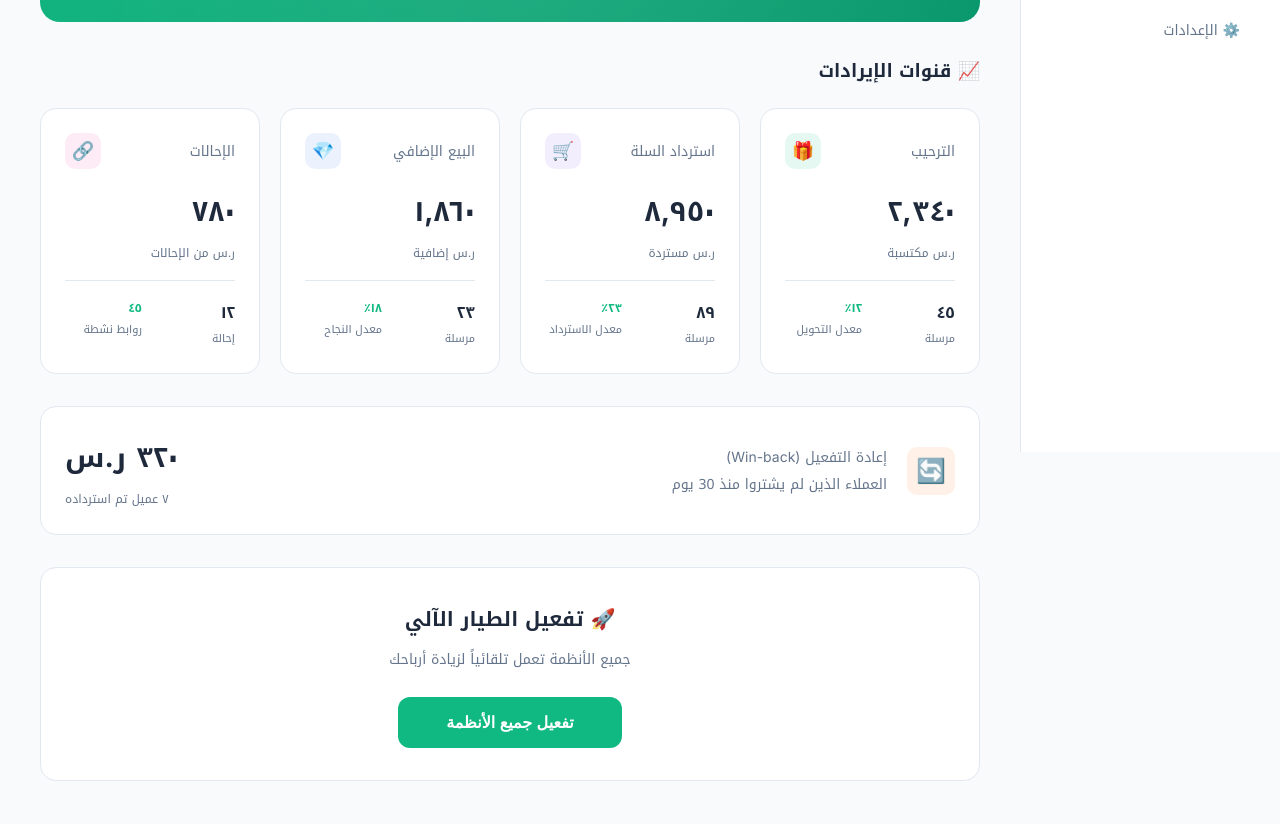
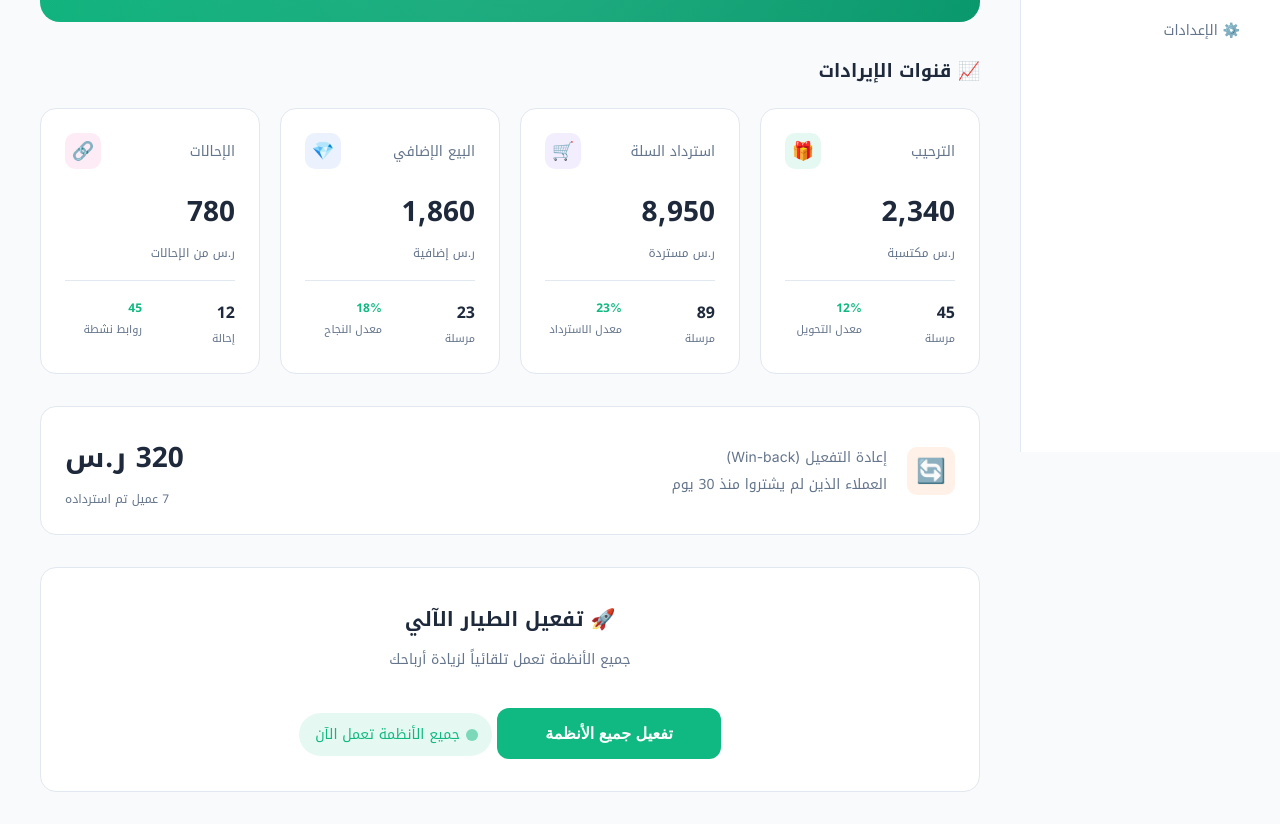
Before and after one commit to hmmansami/ribh-app, a website: page public/index.html in a window 1280 px wide. Shown: the part 348-1172 px from the top of the page. Drawn offline with Linux system fonts and the light colour scheme; no server answers.

Commit message:
Fix dashboard JS - numbers now display correctly, use English numerals

```diff
--- a/public/index.html
+++ b/public/index.html
@@ -507,71 +507,96 @@
     </div>
 
     <script>
-        // Format number to Arabic
-        function formatArabic(num) {
-            return num.toLocaleString('ar-SA');
+        // Always show demo/real data on load
+        document.addEventListener('DOMContentLoaded', function () {
+            loadStats();
+        });
+
+        async function loadStats() {
+            // Set demo data first (always visible)
+            setDemoData();
+
+            // Then try to get real data
+            try {
+                const urlParams = new URLSearchParams(window.location.search);
+                const token = urlParams.get('token');
+
+                if (token) {
+                    const response = await fetch('/api/stats?token=' + token);
+                    if (response.ok) {
+                        const data = await response.json();
+                        if (data.totalRecovered > 0) {
+                            updateWithRealData(data);
+                        }
+                    }
+                }
+            } catch (e) {
+                console.log('Using demo data:', e);
+            }
+
+            // Show active status
+            document.getElementById('statusBadge').style.display = 'inline-flex';
         }
 
-        // Load stats from API
-        async function loadStats() {
-            try {
-                const response = await fetch('/api/stats');
-                const data = await response.json();
+        function setDemoData() {
+            // Hero
+            animateNumber('totalRevenue', 14250, ' ر.س');
+            document.getElementById('totalSent').textContent = '156';
 
-                // Update UI with real data
-                document.getElementById('totalRevenue').textContent = formatArabic(data.totalRecovered || 14250) + ' ر.س';
-                document.getElementById('totalSent').textContent = formatArabic(data.totalSent || 156);
+            // Welcome
+            document.getElementById('welcomeRevenue').textContent = '2,340';
+            document.getElementById('welcomeSent').textContent = '45';
+            document.getElementById('welcomeRate').textContent = '12%';
 
-                // Show status if active
-                document.getElementById('statusBadge').style.display = 'inline-flex';
-            } catch (e) {
-                console.log('Using demo data');
-                // Demo data
-                animateValue('totalRevenue', 0, 14250, 2000, ' ر.س');
-                document.getElementById('totalSent').textContent = '١٥٦';
-                document.getElementById('welcomeSent').textContent = '٤٥';
-                document.getElementById('cartSent').textContent = '٨٩';
-                document.getElementById('upsellSent').textContent = '٢٣';
-                document.getElementById('referralCount').textContent = '١٢';
-                document.getElementById('winbackSent').textContent = '٧';
+            // Cart Recovery
+            document.getElementById('cartRevenue').textContent = '8,950';
+            document.getElementById('cartSent').textContent = '89';
+            document.getElementById('cartRate').textContent = '23%';
 
-                document.getElementById('welcomeRevenue').textContent = '٢,٣٤٠';
-                document.getElementById('cartRevenue').textContent = '٨,٩٥٠';
-                document.getElementById('upsellRevenue').textContent = '١,٨٦٠';
-                document.getElementById('referralRevenue').textContent = '٧٨٠';
-                document.getElementById('winbackRevenue').textContent = '٣٢٠ ر.س';
+            // Upsell
+            document.getElementById('upsellRevenue').textContent = '1,860';
+            document.getElementById('upsellSent').textContent = '23';
+            document.getElementById('upsellRate').textContent = '18%';
 
-                document.getElementById('welcomeRate').textContent = '١٢٪';
-                document.getElementById('cartRate').textContent = '٢٣٪';
-                document.getElementById('upsellRate').textContent = '١٨٪';
-                document.getElementById('referralActive').textContent = '٤٥';
-            }
+            // Referral
+            document.getElementById('referralRevenue').textContent = '780';
+            document.getElementById('referralCount').textContent = '12';
+            document.getElementById('referralActive').textContent = '45';
+
+            // Winback
+            document.getElementById('winbackRevenue').textContent = '320 ر.س';
+            document.getElementById('winbackSent').textContent = '7';
         }
 
-        function animateValue(id, start, end, duration, suffix = '') {
-            const obj = document.getElementById(id);
-            const startTime = performance.now();
+        function updateWithRealData(data) {
+            document.getElementById('totalRevenue').textContent = formatNumber(data.totalRecovered) + ' ر.س';
+            document.getElementById('totalSent').textContent = data.totalSent || '0';
+            document.getElementById('cartSent').textContent = data.cartsRecovered || '0';
+            document.getElementById('cartRevenue').textContent = formatNumber(data.cartRevenue || 0);
+        }
 
-            function update(currentTime) {
-                const elapsed = currentTime - startTime;
-                const progress = Math.min(elapsed / duration, 1);
-                const value = Math.floor(progress * (end - start) + start);
-                obj.textContent = formatArabic(value) + suffix;
+        function animateNumber(id, target, suffix = '') {
+            const el = document.getElementById(id);
+            let current = 0;
+            const step = target / 50;
+            const interval = setInterval(() => {
+                current += step;
+                if (current >= target) {
+                    current = target;
+                    clearInterval(interval);
+                }
+                el.textContent = formatNumber(Math.floor(current)) + suffix;
+            }, 30);
+        }
 
-                if (progress < 1) {
-                    requestAnimationFrame(update);
-                }
-            }
-            requestAnimationFrame(update);
+        function formatNumber(num) {
+            return num.toLocaleString('en-US');
         }
 
         function activateAutopilot() {
             document.getElementById('statusBadge').style.display = 'inline-flex';
-            alert('✅ تم تفعيل جميع الأنظمة!\n\nالآن رِبح يعمل تلقائياً على:\n• استرداد السلات المتروكة\n• إرسال عروض البيع الإضافي\n• تفعيل برنامج الإحالات\n• استرداد العملاء الخاملين');
+            alert('✅ تم تفعيل جميع الأنظمة!\n\nرِبح يعمل الآن تلقائياً على:\n• استرداد السلات المتروكة\n• إرسال عروض البيع الإضافي\n• تفعيل برنامج الإحالات\n• استرداد العملاء الخاملين');
         }
-
-        // Load on page ready
-        document.addEventListener('DOMContentLoaded', loadStats);
     </script>
 
 </body>
```
